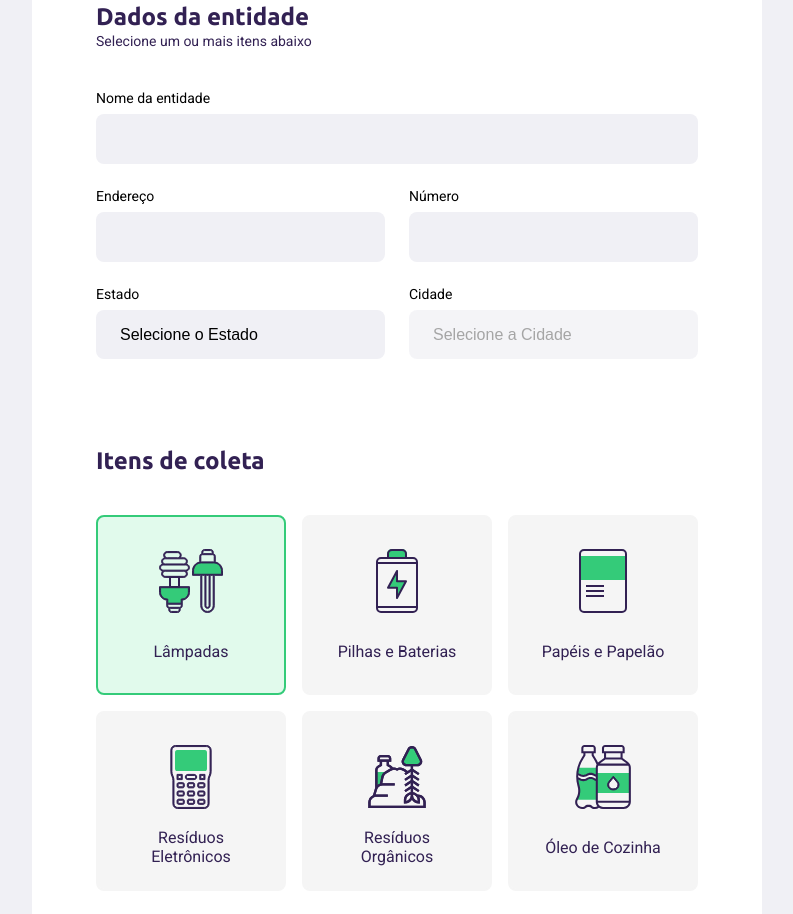
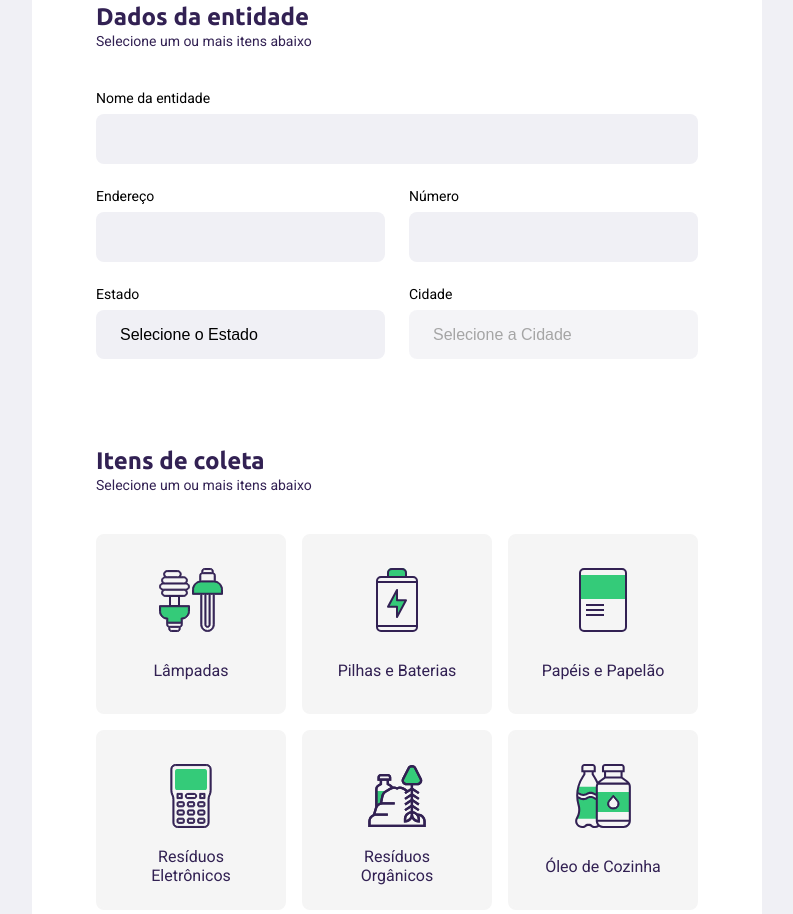
Before and after one commit to rafaoliveir/Ecoleta, a plain HTML site: page cadastro.html in a window 1280 px wide. Shown: the part 339-1253 px from the top of the page, without its empty margins (243-1036 px from the left). Drawn offline with Linux system fonts and the light colour scheme; no server answers.

Commit message:
Update cadastro.html

```diff
--- a/cadastro.html
+++ b/cadastro.html
@@ -76,9 +76,10 @@
         <fieldset>
           <legend>
             <h2>Itens de coleta</h2>
+            <span>Selecione um ou mais itens abaixo</span>
           </legend>
           <div class="items-grid">
-            <li data-id="1" class="selected">
+            <li data-id="1">
               <img src="./imagens/lampadas.svg" alt="Lâmpadas" />
               <span>Lâmpadas</span>
             </li>
```
